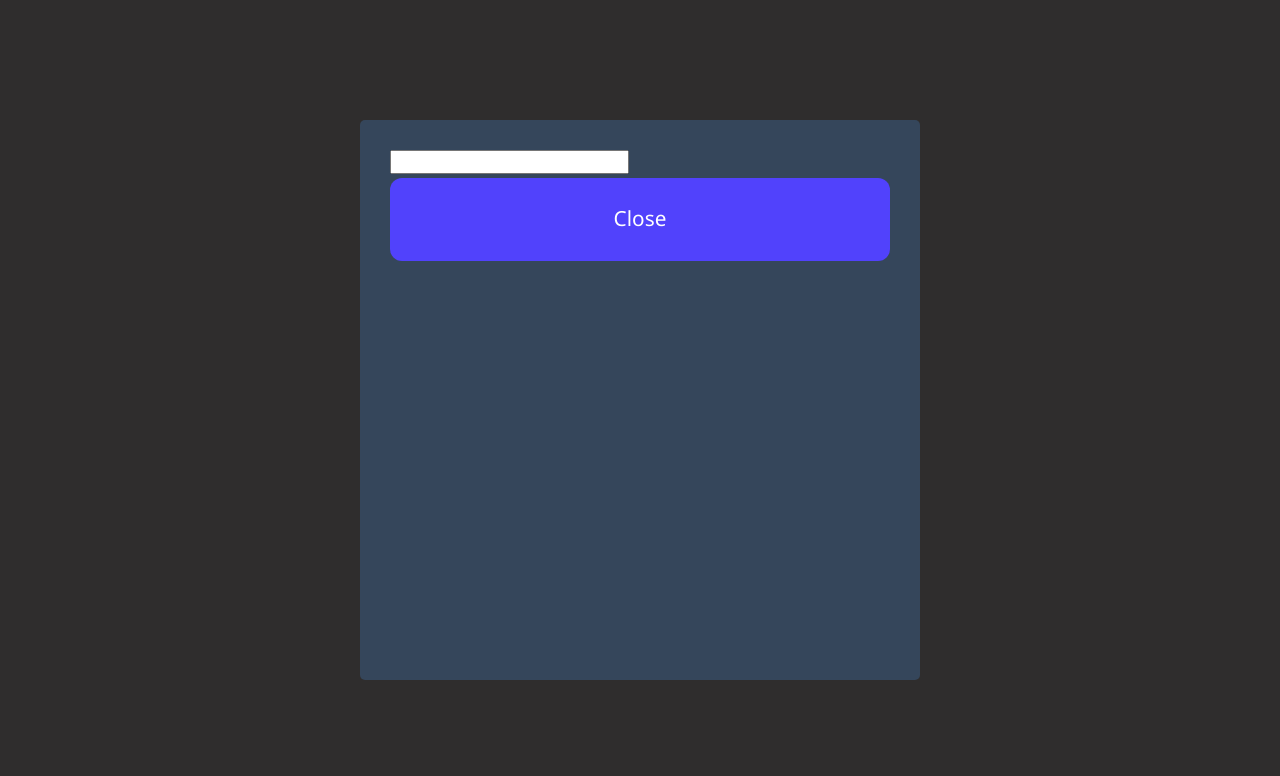
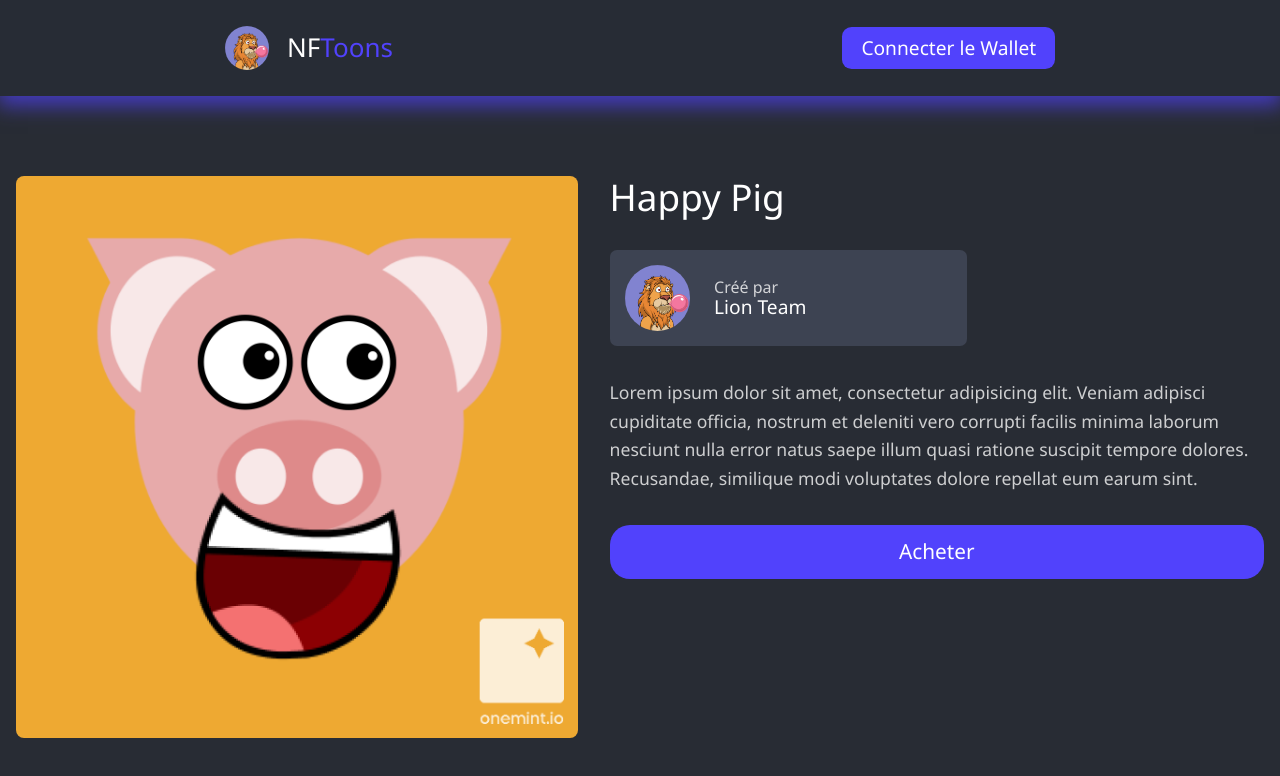
Before and after one commit to Maxime479/NFToons, a React (Create React App) app: page /home/01 in a window 1280 px wide. Shown: the top 776 px of the page. Built offline with nearby package versions, Linux system fonts and the light colour scheme; a web font is replaced by a local one.

Commit message:
correct NftDetails component merge error

```diff
--- a/src/App.js
+++ b/src/App.js
@@ -2,7 +2,7 @@ import logo from './assets/lazy_lion.png';
 import './css/App.css';
 import {Route, Routes, useNavigate} from "react-router-dom";
 import Home from "./js/pages/Home";
-import NftDetails from "./js/pages/Modal";
+import NftDetails from "./js/pages/NftDetails";
 
 
 
--- a/src/css/pages/Modal.css
+++ /dev/null
@@ -1,22 +0,0 @@
-.modal__wrapper {
-    position: fixed;
-    top: 0;
-    left: 0;
-    width: 100%;
-    height: 100%;
-    background: #2f2d2d;
-    z-index: 1000;
-}
-
-.modal {
-    position: relative;
-    top: 50%;
-    left: 50%;
-    width: 500px;
-    height: 500px;
-    transform: translate(-50%, -50%);
-    background: rgb(53, 70, 91);
-    border-radius: 5px;
-    padding: 30px;
-    z-index: 10000;
-}
--- /dev/null
+++ b/src/css/pages/NftDetails.css
@@ -0,0 +1,138 @@
+
+
+/*@media only screen and (max-width: 576px) {*/
+/*    .single__nft__content h2 {*/
+/*        margin-top: 15px;*/
+/*    }*/
+/*}*/
+
+
+/*//---------------------//*/
+
+.targetNft_img {
+    border-radius: 8px;
+    max-width: 45%;
+    object-fit: cover;
+}
+
+.main_container {
+    /*background-color: #2c303b;*/
+    max-width: 80em;
+    margin: 5em auto;
+    padding: 0 1em;
+
+    display: flex;
+    flex-flow: row nowrap;
+    gap: 2rem;
+}
+
+.infos_container {
+    /*background-color: #353a47;*/
+    width: 100%;
+    display: flex;
+    flex-flow: column nowrap;
+    justify-content: flex-start;
+    gap: 2em;
+}
+
+
+.targetNft_buy_btn {
+    display: flex;
+    justify-content: center;
+    align-items: center;
+    gap: 1rem;
+
+    border-radius: 20px;
+    background-color: #5142fc;
+    color: #ffffff;
+
+    width: 100%;
+    aspect-ratio: 12;
+
+    border: none;
+    font-size: 1.3rem;
+
+    /*margin-top: 0.2rem;*/
+    cursor: pointer;
+
+    transition: 0.3s;
+}
+
+.targetNft_buy_btn:hover {
+    /*background-color: #B9BECB;*/
+    /*color: #5142fc;*/
+    font-weight: 600;
+    box-shadow: 0 0 7px 5px rgba(169, 163, 249, 0.67);
+}
+
+.infos_container h2{
+    color: #fff;
+    font-size: 2.3rem;
+    font-weight: 500;
+    margin: 0;
+}
+
+.targetNft_description{
+    color: #ffffffc5;
+    font-size: 1.1rem;
+    font-weight: 400;
+    margin: 0;
+    line-height: 1.8rem;
+}
+
+.targetNft_creator {
+    background: #3D4352;
+    padding: 15px;
+    border-radius: 7px;
+    width: 50%;
+
+    display: flex;
+    flex-flow: row nowrap;
+    align-items: center;
+    justify-items: flex-start;
+    gap: 1rem;
+}
+
+.targetNft_creator_info {
+    /*background-color: #6b6d71;*/
+    display: flex;
+    flex-flow: column nowrap;
+}
+
+
+.targetNft_creator_info p{
+    color: #ffffffc5;
+    font-size: 1rem;
+    font-weight: 400;
+    margin: 0;
+}
+
+.targetNft_creator_info h6{
+    color: rgb(255, 255, 255);
+    font-size: 1.2rem;
+    font-weight: 500;
+    margin: 0;
+}
+
+
+
+
+@media only screen and (max-width: 992px) {
+    .main_container{
+        flex-wrap: wrap;
+    }
+
+    .targetNft_img, .infos_container{
+        max-width: 90%;
+        margin: auto;
+    }
+
+    .targetNft_buy_btn{
+        aspect-ratio: 8;
+        border-radius: 18px;
+    }
+
+    .targetNft_creator{
+        width: 80%;
+    }
+}
--- a/src/js/pages/Modal.js
+++ /dev/null
@@ -1,29 +0,0 @@
-import React from "react";
-
-import { useParams } from "react-router-dom";
-import { nft_data } from "../../assets/data/data.js";
-
-import "../../css/pages/Modal.css";
-
-import Header from "../components/Header";
-import buyNft from "../functions/buyNft";
-import lion_logo from "../../assets/lazy_lion.png";
-
-export default function Modal({ setShowModal }) {
-    const { id } = useParams();
-
-    const targetNft = nft_data.find((item) => item.id === id);
-
-    return (
-        <div className="modal__wrapper">
-            <div className="modal">
-
-                <div>
-                    <input type="Number"/>
-                </div>
-
-                <button className="buy_btn" onClick={()=>setShowModal(false)}> Close </button>
-            </div>
-        </div>
-    );
-};
--- /dev/null
+++ b/src/js/pages/NftDetails.js
@@ -0,0 +1,59 @@
+import React from "react";
+
+import { useParams } from "react-router-dom";
+import {nft_data} from "../../assets/data/data.js";
+
+import "../../css/pages/NftDetails.css";
+
+import Header from "../components/Header";
+import buyNft from "../functions/buyNft";
+import lion_logo from "../../assets/lazy_lion.png";
+
+export default function NftDetails() {
+    const { id } = useParams();
+
+    const targetNft = nft_data.find((item) => item.id === id);
+
+    return (
+        <div>
+
+            <Header/>
+
+            <section>
+                <div className="main_container">
+                    <img
+                        src={targetNft.imgUrl}
+                        alt="nft image"
+                        className="targetNft_img"
+                    />
+
+                    <div className="infos_container">
+
+                        <h2>{targetNft.title}</h2>
+
+
+                        <div className="targetNft_creator">
+                            <div className="creator_img">
+                                <img src={lion_logo} alt="creator logo"/>
+                            </div>
+
+                            <div className="targetNft_creator_info">
+                                <p>Créé par</p>
+                                <h6>{targetNft.creator}</h6>
+                            </div>
+                        </div>
+
+                        <p className="targetNft_description">{targetNft.description}</p>
+                        <button
+                            className="targetNft_buy_btn"
+                            onClick={() => buyNft()}
+                        >
+                            Acheter
+                        </button>
+
+                    </div>
+                </div>
+            </section>
+        </div>
+    );
+};
```
